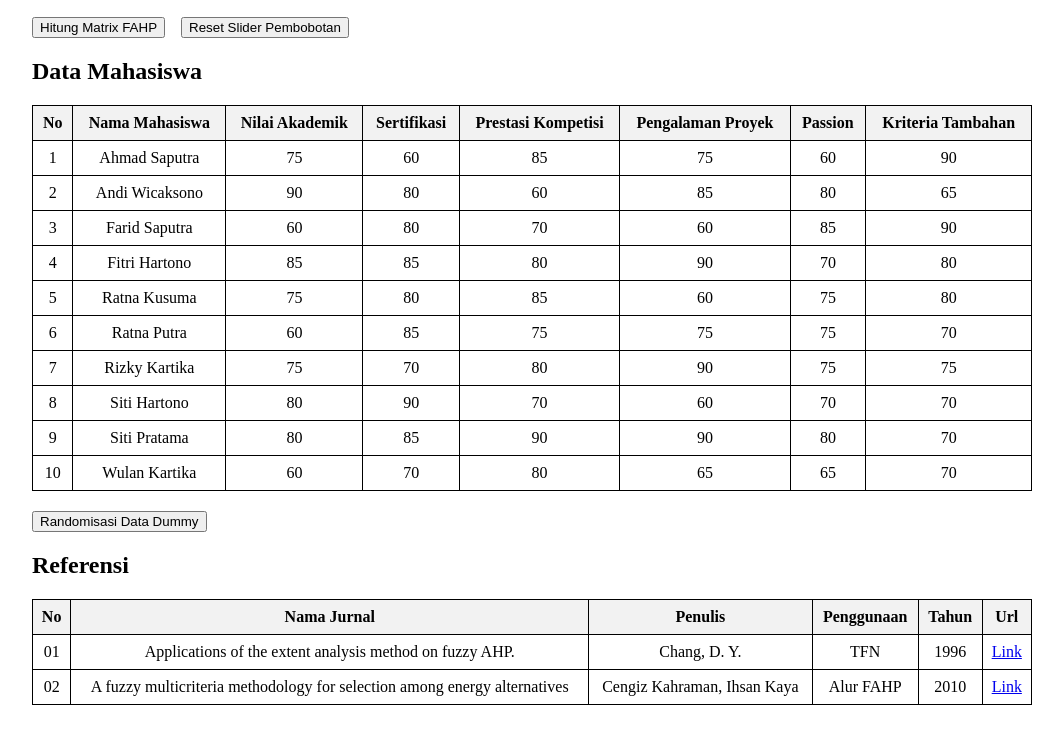
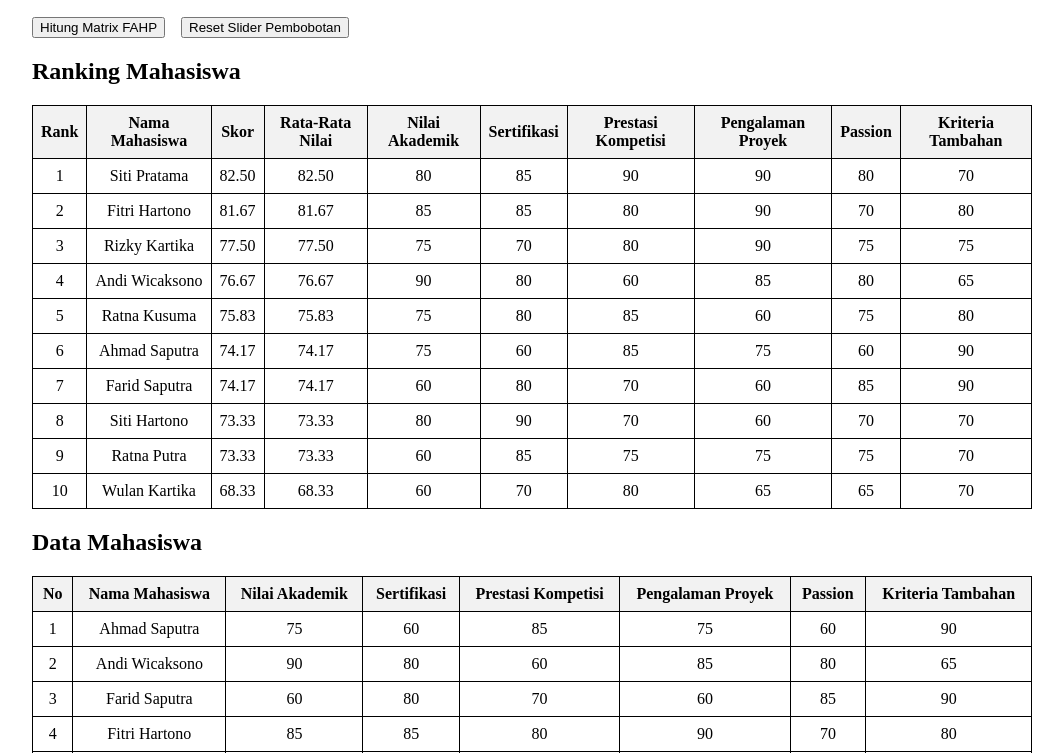
Before and after one commit to R1N-NY44/Fuzzy-Ahp, a plain HTML site: page index.html in a window 1280 px wide. Both pictures are taken after a click on the button "Randomisasi Data Dummy". Shown: the part 464-1217 px from the top of the page, without its empty margins (108-1171 px from the left). Drawn offline with Linux system fonts and the light colour scheme.

Commit message:
Feat : Randomize Button will run the fahp

```diff
--- a/index.html
+++ b/index.html
@@ -251,6 +251,7 @@
 
             // Perbarui tabel setelah data diacak
             loadStudentTable();
+            runFuzzyAHP()
         }
 
         function resetSlider(sliderId, valueId) {
```
